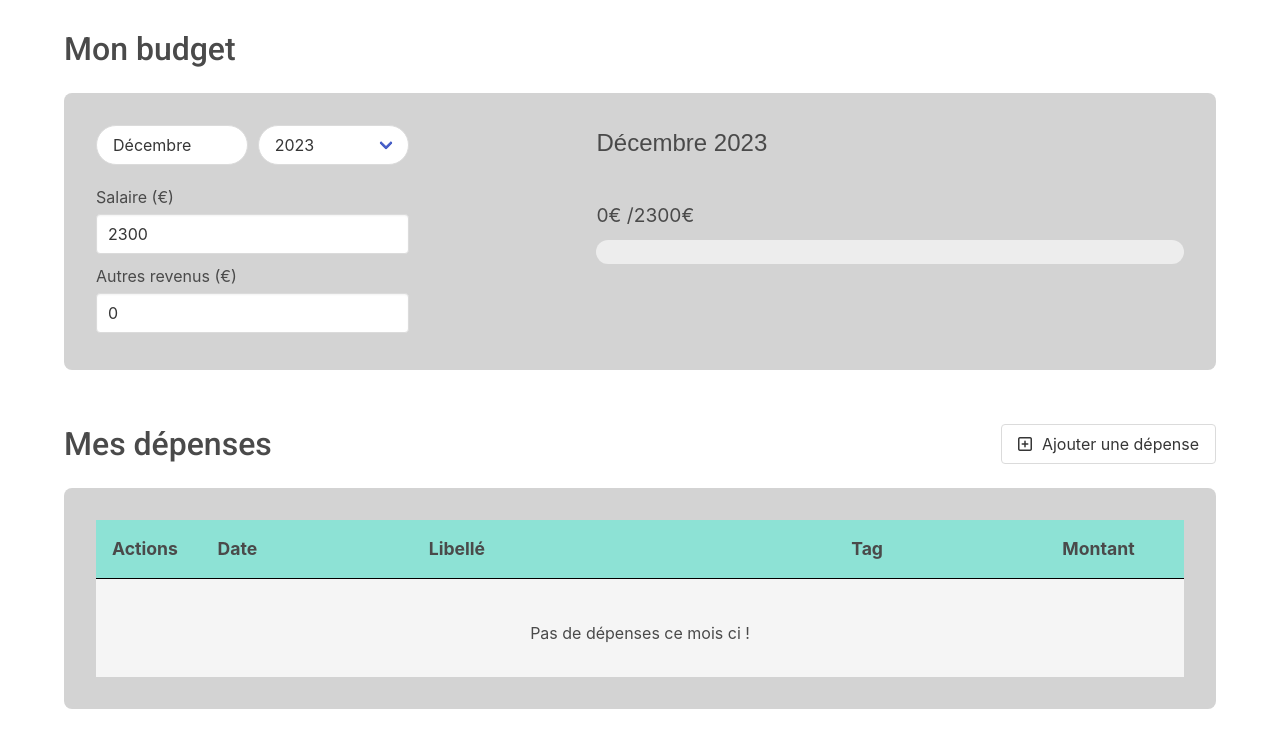
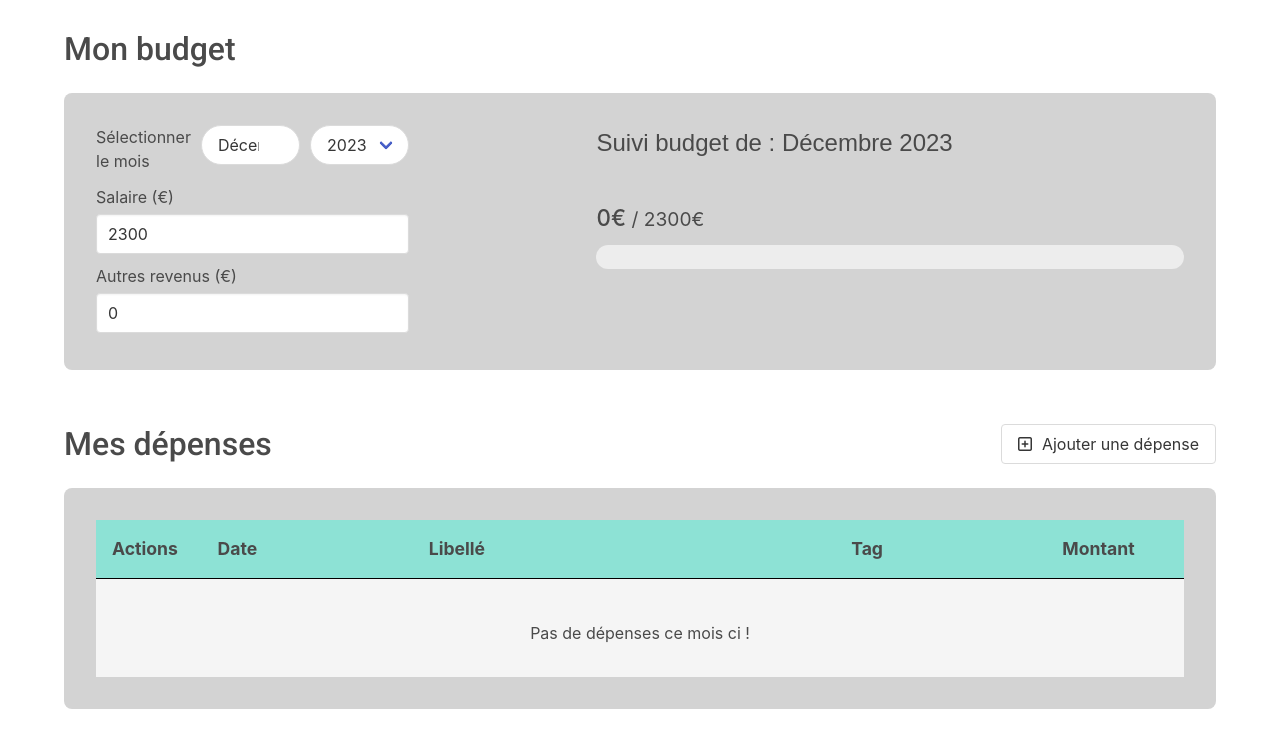
Before and after one commit to AntoineGrb/budget-monitor-react, a React (Vite) app: page / in a window 1280 px wide. Shown: the top 748 px of the page. Built offline with nearby package versions, Linux system fonts and the light colour scheme.

Commit message:
feat : gestion de la couleur de la progress bar

```diff
--- a/src/components/Budget/Budget.jsx
+++ b/src/components/Budget/Budget.jsx
@@ -17,7 +17,7 @@ const Budget = ({depenses , filteredDepenses, setFilteredDepenses}) => {
     const [month , setMonth] = useState(getTodayDate().currentMonth); //Date du jour par défaut
     const [year , setYear] = useState(getTodayDate().currentYear);
     const [salary , setSalary] = useState(2300);
-    const [otherIncomes, setOtherIncomes] = useState(0)
+    const [otherIncomes, setOtherIncomes] = useState(0);
 
     //Déclenchement du filtrage des données
     useEffect(() => {
@@ -34,7 +34,7 @@ const Budget = ({depenses , filteredDepenses, setFilteredDepenses}) => {
 
     },[year, month, depenses, setFilteredDepenses]) //Les données sont mises à jour à chaque changement de mois/année et d'ajout de dépense
 
-    //Gérer la progress bar des dépenses
+    //Gérer le calcul de la progress bar des dépenses
     const calculateFilteredAmount = () => {
         //Sommer toutes les dépenses filtrées
         let amount = 0;
@@ -42,6 +42,20 @@ const Budget = ({depenses , filteredDepenses, setFilteredDepenses}) => {
             amount += el.amount
         })
         return amount
+    }
+
+    //Gérer la couleur de la progress bar des dépenses
+    const handleProgressBarColor = () => {
+        //Calcul du ratio entre les dépenses du mois et les entrées en argent
+        if ((calculateFilteredAmount() / (salary + otherIncomes)) < 0.7) {
+            return 'is-primary'
+        }
+        else if ((calculateFilteredAmount() / (salary + otherIncomes)) < 0.9) {
+            return 'is-warning'
+        }
+        else {
+            return 'is-danger'
+        }
     }
 
     //Gérer l'affichage du mois en toute lettre
@@ -64,6 +78,7 @@ const Budget = ({depenses , filteredDepenses, setFilteredDepenses}) => {
             <section className="budget-panel">
                 <div className="inputs">
                     <div className="inputs__date select is-rounded">
+                        <label> Sélectionner le mois </label>
                         <select value={month} onChange={e => setMonth(e.target.value)} name="month" id="month">
                             {months.map((month , index) => (
                                 <option key={index} value={month.number}> {month.name} </option>
@@ -78,19 +93,19 @@ const Budget = ({depenses , filteredDepenses, setFilteredDepenses}) => {
                     </div>
                     <div className="inputs__incomes">
                         <label> Salaire (€) </label>
-                        <input value={salary} onChange={e => setSalary(parseInt(e.target.value))} className="input" type="number" name="salary" id="salary"/>
+                        <input value={salary} onChange={e => setSalary(parseInt(e.target.value))} className="input" type="number" name="salary" id="salary" min="0"/>
                         <label> Autres revenus (€) </label>
-                        <input value={otherIncomes} onChange={e => setOtherIncomes(parseInt(e.target.value))} className="input" type="number" name="other-incomes" id="other-incomes"/>
+                        <input value={otherIncomes} onChange={e => setOtherIncomes(parseInt(e.target.value))} className="input" type="number" name="other-incomes" id="other-incomes" min="0"/>
                 </div>
                 </div>
 
                 <div className="display">
-                    <h2 className="current-month"> <span>{displayMonthInLetter()}</span> <span>{year}</span> </h2>
+                    <h2 className="current-month"> Suivi budget de :  <span>{displayMonthInLetter()}</span> <span>{year}</span> </h2>
                     <p className="current-budget">
-                        <span>{filteredDepenses ? calculateFilteredAmount() : 0}€</span> /
-                        <span>{salary + otherIncomes}€</span>
+                        <span className='current-budget__depenses'> {filteredDepenses ? calculateFilteredAmount() : 0}€</span> /
+                        <span className='current-budget__salary'> {salary ? salary + otherIncomes : ''}€</span>
                     </p>
-                    <progress className="progress is-primary is-large" value={calculateFilteredAmount()} max={salary + otherIncomes}></progress>
+                    <progress className={`progress is-large ${handleProgressBarColor()}`} value={calculateFilteredAmount()} max={salary + otherIncomes}></progress>
                 </div>
             </section>
         </>
--- a/src/components/Budget/Budget.scss
+++ b/src/components/Budget/Budget.scss
@@ -59,6 +59,11 @@
         .current-budget {
             margin-bottom: 10px;
             font-size: 1.2rem;
+
+            &__depenses {
+                font-size: 1.4rem;
+                font-weight: 500;
+            }
         }
     }
 }
```
